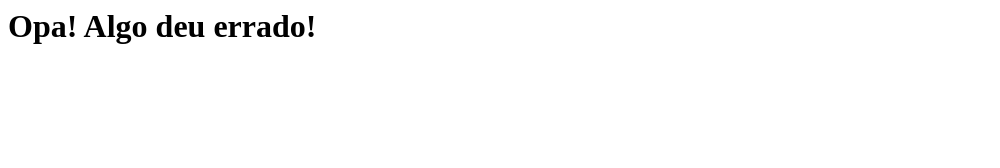
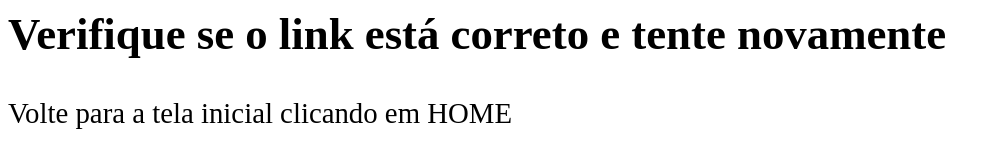
Before and after one commit to JhonArruda/SPA-Universe, a website: page pages/404.html in a window 1280 px wide. Shown: the whole page, without its empty margins (0-1000 px from the left). Drawn offline with Linux system fonts and the light colour scheme.

Commit message:
Finalização de projeto
reformulando fundos de tela no nas paginas, fazendo-as funcionar melhor, adicionando paginas de style para cada uma, melhorando disposição de itens na tela para um visual melhor.

```diff
--- a/pages/404.html
+++ b/pages/404.html
@@ -1,3 +1,10 @@
-<h1>
-    Opa! Algo deu errado!
-</h1>
+<link rel="stylesheet" href="../styles/404.css">
+<div>
+    <h1 class="error">
+        Verifique se o link está correto e tente novamente
+    </h1>
+
+    <span>Volte para a tela inicial clicando em HOME</span>
+
+
+</div>
--- a/src/index.js
+++ b/src/index.js
@@ -11,3 +11,4 @@ router.handle()
 
 window.onpopstate = () => router.handle()
 window.route = () => router.route()
+window.information = () => router.information()
--- a/style.css
+++ b/style.css
@@ -10,10 +10,6 @@
 
 /* body e navegation */
 body {
-    background-color: blue;
-}
-
-body {
     font-family: 'Roboto', sans-serif;
 }
 
@@ -25,7 +21,7 @@ body a {
 }
 
 body a:hover {
-    color: hsl(0, 0%, 100%);
+    color: #ffffff;
 }
 
 nav {
@@ -38,11 +34,11 @@ nav {
 }
 
 /*Geral*/
-body h1 {
+ h1 {
     font-weight: 700;
     font-size: 4.8rem;
 
-    color: #e1e1e6;
+    color: #ffffff;
 }
 
 body p {
@@ -52,6 +48,7 @@ body p {
     padding-top: 1rem;
 
     font-size: 1.8rem;
+    line-height: 160%;
     color: #c4c4cc;
 }
 
@@ -101,6 +98,30 @@ body p {
 
 /*home*/
 
-.pageHome {
-    background: url(/assets/mountains-universe-1.png) no-repeat cover;
+#app button {
+    width: 25rem;
+    height: 6rem;
+
+    background: transparent;
+
+    margin-left: 8rem;
+    font-weight: 700;
+
+    border: 2px solid #ffffff;
+    border-radius: 0.5rem;
+
+    margin-top: 2.4rem;
+
+    cursor: pointer;
 }
+
+#app button:hover {
+    background-color: #ffffff;
+}
+
+#app button a:hover {
+    color: #02789c;
+    background-color: #ffffff;
+}
+
+/*Universe*/
--- /dev/null
+++ b/styles/404.css
@@ -0,0 +1,9 @@
+.error {
+    font-size: 2.8rem; ;
+  }
+
+  span {
+    font-weight: 400;
+    font-size: 1.8rem;
+    line-height: 160%;
+}
--- /dev/null
+++ b/styles/exploration.css
@@ -0,0 +1,5 @@
+body {
+   background-image: url(../assets/mountains-universe-3.png);
+   background-repeat: no-repeat;
+   background-size: cover;
+}
--- /dev/null
+++ b/styles/home.css
@@ -0,0 +1,5 @@
+body.home {
+    background-image: url(/assets/mountains-universe-1.png);
+    background-repeat: no-repeat;
+    background-size: cover;
+}
--- /dev/null
+++ b/styles/universe.css
@@ -0,0 +1,5 @@
+body {
+    background-image: url(/assets/mountains-universe02.png);
+    background-repeat: no-repeat;
+    background-size: cover;
+}
```
Also changed, not shown: index.html (+1 -1 lines), pages/exploration.html (+3 -1 lines), pages/home.html (+2 -0 lines), pages/universe.html (+4 -1 lines).
